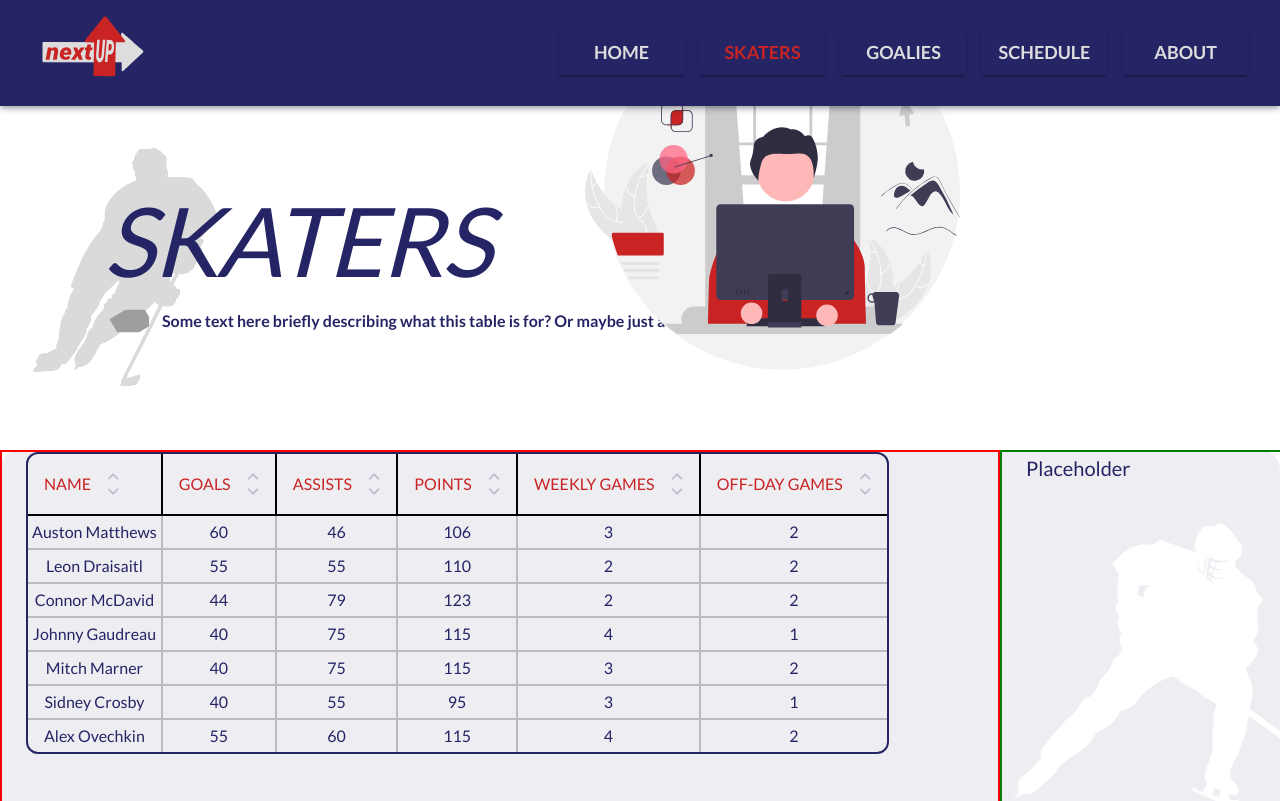
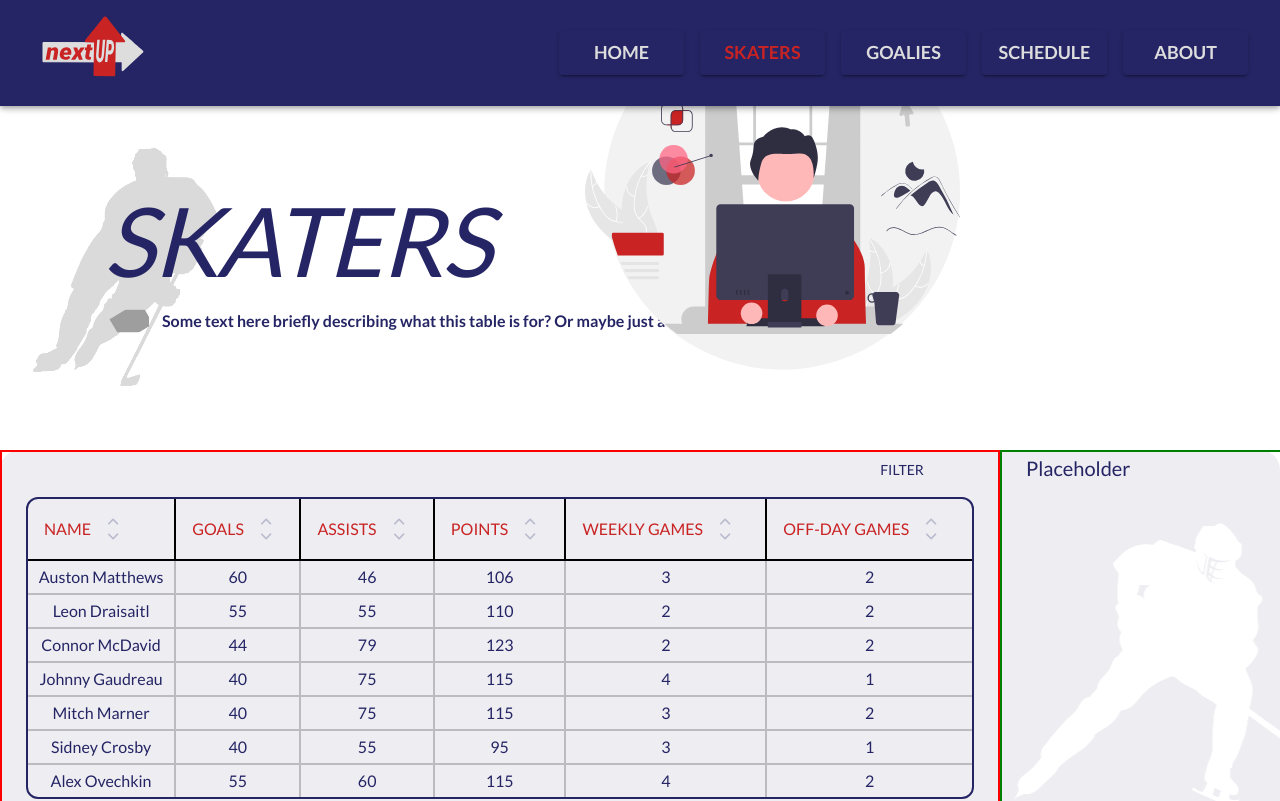
Before and after one commit to apreynolds1989/nextUP, a React (Create React App) app: page /nextUP/skaters in a window 1280 px wide. Shown: the top 801 px of the page. Built offline with nearby package versions, Linux system fonts and the light colour scheme; grey boxes are pictures that could not be loaded.

Commit message:
Added Filter div to Table

```diff
--- a/src/components/customComponents/DoubleSortTable.jsx
+++ b/src/components/customComponents/DoubleSortTable.jsx
@@ -38,6 +38,13 @@
     return (
         <Box
             sx={{
+                display: 'flex',
+                flexDirection: 'column',
+            }}
+        >
+            <TableFilter renderedProps={renderedProps} />
+            <Box
+                sx={{
                     display: 'table',
                     border: renderedProps.tableBorder,
                     borderRadius: renderedProps.outerRadius,
@@ -59,6 +66,7 @@
                     colsToHide={colsToHide}
                     renderedProps={renderedProps}
                 />
+            </Box>
         </Box>
     );
 };
@@ -379,3 +387,19 @@
         </Box>
     );
 };
+
+const TableFilter = ({ renderedProps }) => {
+    return (
+        <Box
+            sx={{
+                display: 'flex',
+                justifyContent: 'flex-end',
+                backgroundColor: renderedProps.headerBgColor,
+                paddingRight: 5,
+                paddingBottom: 1,
+            }}
+        >
+            <Button>Filter</Button>
+        </Box>
+    );
+};
```
Lines whose indentation alone changed are shown as unchanged.
